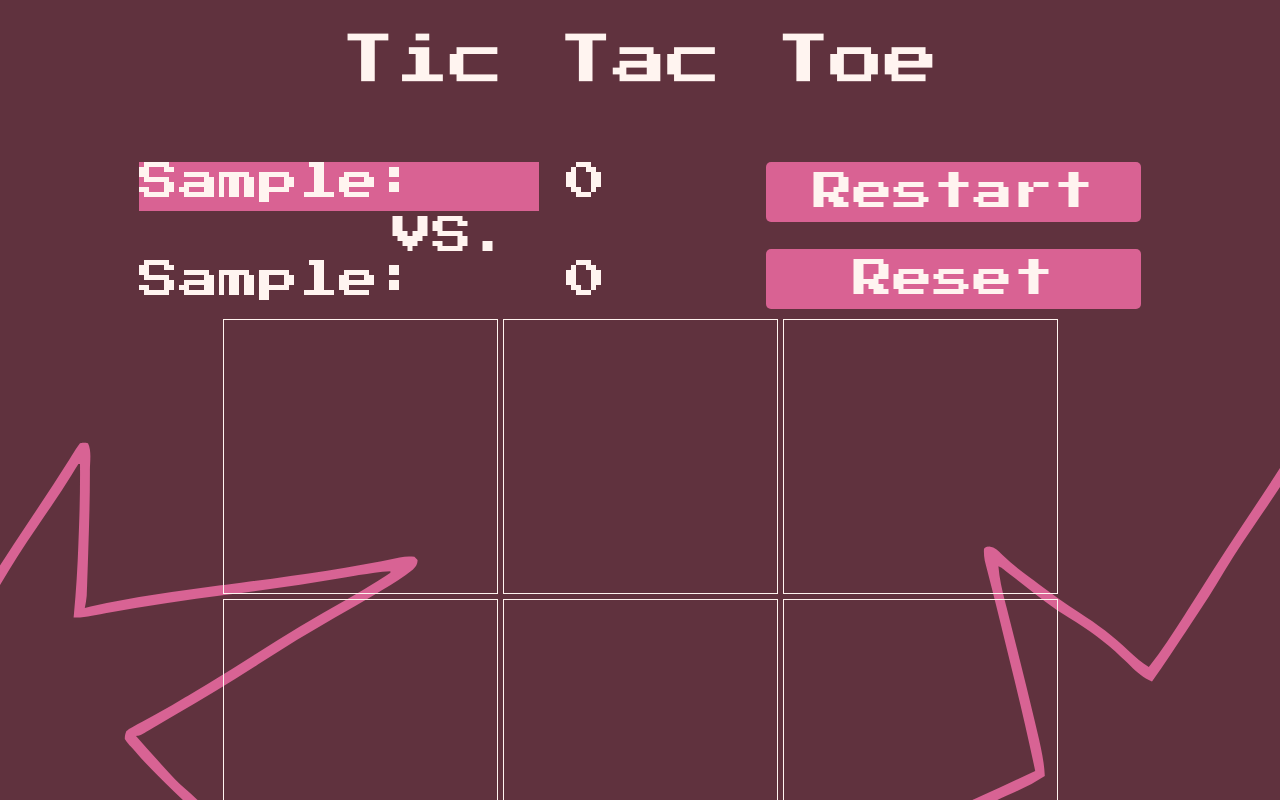
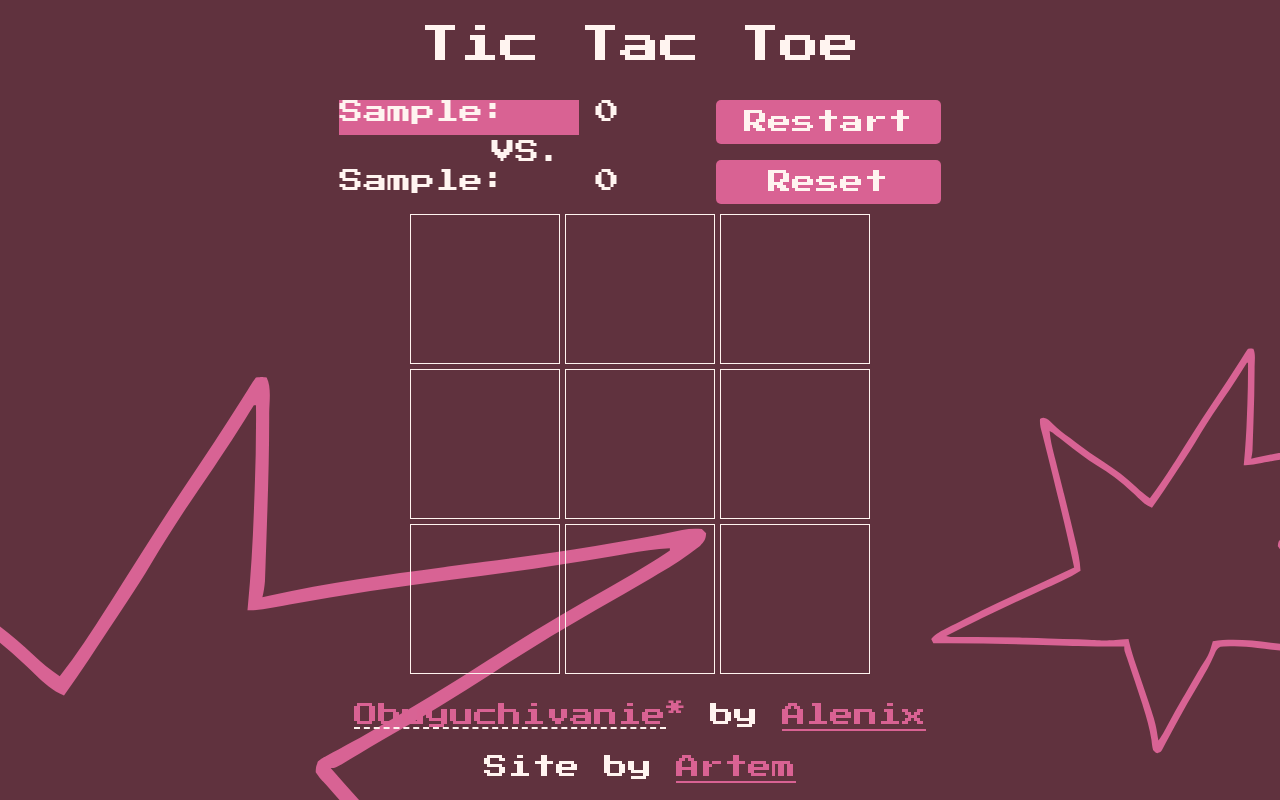
Before and after one commit to Aldeimeter/TheOdinProject_Projects, a plain HTML site: page OdinTicTacToe/index.html in a window 1280 px wide. Both pictures are taken after typing "Sample", "Sample" into the empty fields and a click on the button "Start". Shown: the top 800 px of the page. Drawn offline with Linux system fonts and the light colour scheme; a web font is replaced by a local one.

Commit message:
fix layout (I coded all layout in zoom:67% before...)

```diff
--- a/OdinTicTacToe/style.css
+++ b/OdinTicTacToe/style.css
@@ -32,7 +32,7 @@ body {
   grid-template-rows: minmax(50px, max-content) 1fr 100px;
   place-content: center;
   justify-items: center;
-  gap: clamp(5px, 5vh, 50px);
+  gap: 10px;
 }
 body > *:not(#stars-container) {
   z-index: 1;
@@ -48,11 +48,10 @@ button {
 }
 div.game {
   justify-content: center;
-  border-radius: 5px;
   padding: 10px;
   gap: 5px;
   display: grid;
-  grid-template-columns: repeat(3, minmax(100px, 275px));
+  grid-template-columns: repeat(3, minmax(100px, 150px));
 }
 .game > span {
   display: grid;
@@ -65,7 +64,7 @@ div.game {
 }
 header {
   padding-block: 0.625em;
-  font-size: clamp(2rem, 3vw + 1rem, 4rem);
+  font-size: clamp(1.5rem, 5vw - 1rem, 2.5rem);
 }
 h1 {
   font-size: inherit;
@@ -77,7 +76,8 @@ form {
   border-radius: 5px;
   background-color: var(--pink-bg);
   color: var(--bright-fg);
-  font-size: clamp(1rem, 5vw - 1rem, 1.5rem);
+  /*font-size: clamp(1rem, 5vw - 1rem, 1.5rem);*/
+  font-size: 1rem;
 }
 
 form > fieldset {
@@ -216,7 +216,7 @@ form > button[type="submit"]:hover {
 }
 .info {
   display: grid;
-  font-size: clamp(1rem, 5vw - 1rem, 2.5rem);
+  font-size: clamp(1rem, 5vw - 1rem, 1.5rem);
   grid-template-columns: 1fr 9.375em;
   padding: 0 0.675em;
 }
@@ -290,12 +290,11 @@ footer {
 }
 .tooltip {
   position: absolute;
-  top: -100%;
+  top: -10%;
   left: 50%;
   transform: translate(-50%, -100%);
   font-size: clamp(0.75rem, 5vw - 1rem, 1.5rem);
   width: clamp(25%, 100vw, 40ch);
-  /*max-width: 40ch;*/
   line-height: 1.5;
   letter-spacing: 0.1rem;
   background-color: var(--pink-bg);
@@ -320,8 +319,8 @@ footer {
   align-items: center;
   text-align: center;
   line-height: 1.5;
-  font-size: clamp(1rem, 5vw - 1rem, 2.5rem);
-  gap: 10px;
+  font-size: clamp(1rem, 5vw - 1rem, 1.5rem);
+  gap: 0.675em;
 }
 .italic {
   font-style: italic;
@@ -338,39 +337,30 @@ footer {
   width: 100dvw;
   height: 100dvh;
   pointer-events: none;
-  overflow: hidden;
-  z-index: 0;
+  overflow: hidden; /* Prevents overflow issues */
+  bottom: 0;
 }
 #stars-container i {
-  background-size: 75%;
+  background-size: 100%;
   background-repeat: no-repeat;
   position: absolute;
   height: 100%;
   width: 100%;
-  bottom: -25%;
 }
 #star-1 {
   background-image: url("./assets/star-1.svg");
   left: -35%;
+  bottom: 0;
+  transform: translateY(40%); /* Moves it slightly below the viewport */
 }
+
 #star-2 {
   background-image: url("./assets/star-2.svg");
-  right: -60%;
+  right: -20%;
+  bottom: 0;
+  transform: translateY(40%);
+  max-width: 50vw; /* Prevents overflow */
 }
-@media screen and (max-width: 1300px) {
-  #stars-container i {
-    bottom: -50%;
-  }
-}
-@media screen and (max-width: 900px) {
-  #stars-container i {
-    bottom: -70%;
-    background-size: 100%;
-  }
-}
-/* TODO:
- * Fix hosted version layout, wtf?
- */
 .highlight {
   background-color: var(--pink-bg);
 }
```
